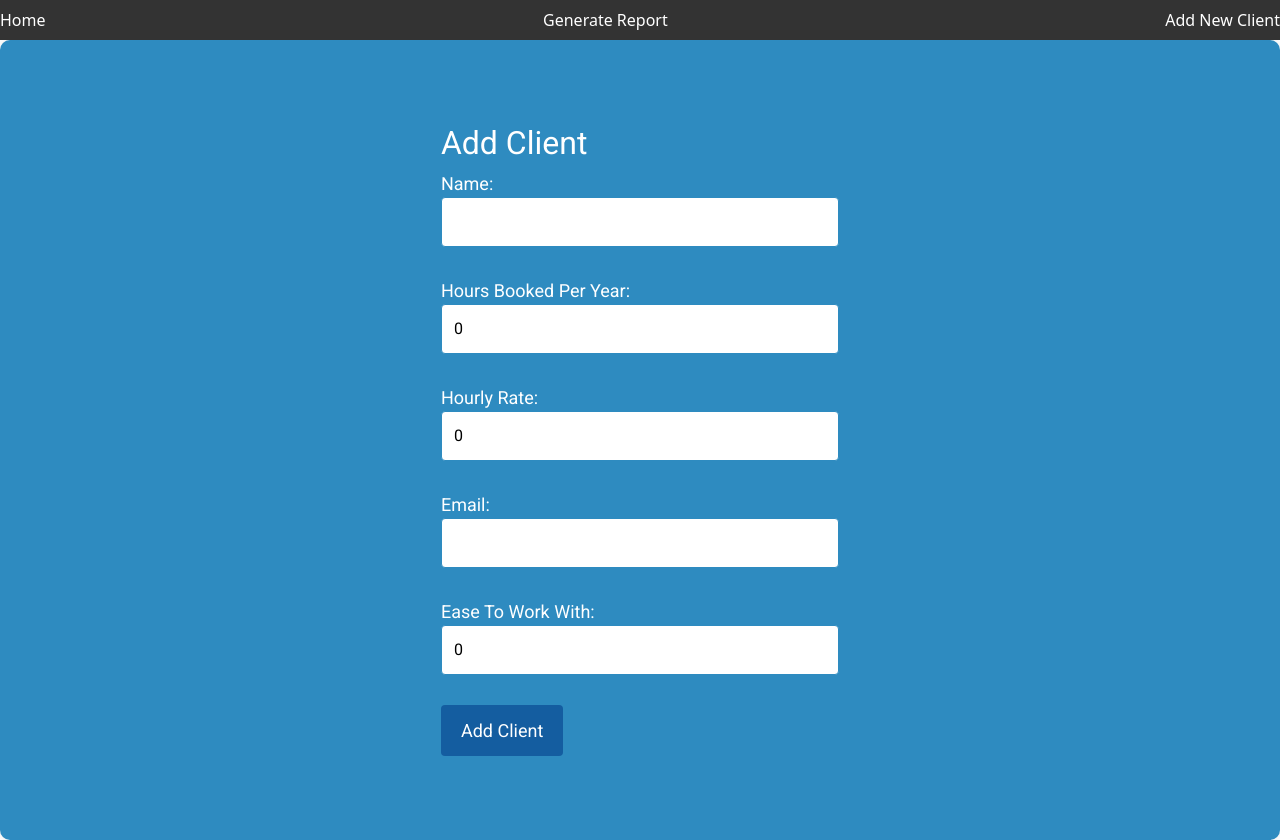
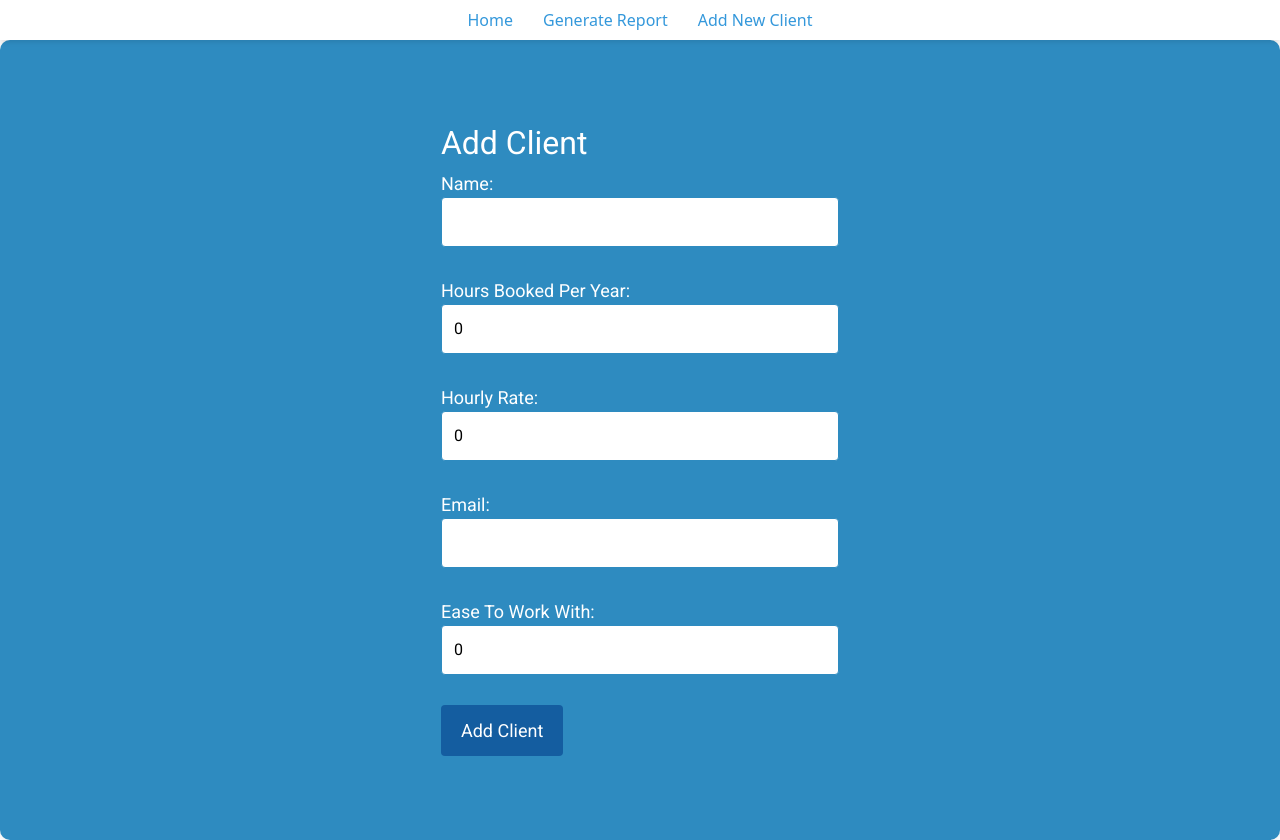
Before and after one commit to AveryCS/clientcal-react-app, a React (Vite) app: page /add-client in a window 1280 px wide. Built offline with nearby package versions, Linux system fonts and the light colour scheme.

Commit message:
NavBar in center, as desired

```diff
--- a/src/components/NavBar.css
+++ b/src/components/NavBar.css
@@ -1,18 +1,27 @@
 /* NavBar.css */
-
 .navbar {
     display: flex;
-    justify-content: space-around;
-    background-color: #333;
+    justify-content: center;
+    background-color: #ffffff;
     padding: 10px;
+    box-shadow: 0 2px 5px rgba(0, 0, 0, 0.1);
   }
 
   .navbar a {
-    color: white;
+    color: #3498db;
     text-decoration: none;
     font-size: 16px;
+    margin: 0 15px;
   }
 
   .navbar a:hover {
-    color: #ddd;
+    color: #3498db;
   }
+
+  /* Center the links within the navbar */
+  .navbar-links {
+    display: flex;
+    justify-content: center;
+    align-items: center;
+    width: 100%;
+  }
--- a/src/components/NavBar.tsx
+++ b/src/components/NavBar.tsx
@@ -6,9 +6,11 @@ import './NavBar.css'; // Import your CSS file
 const NavBar: React.FC = () => {
   return (
     <div className="navbar">
-      <Link to="/">Home</Link>
-      <Link to="/create-report">Generate Report</Link>
-      <Link to="/add-client">Add New Client</Link>
+      <div className="navbar-links">
+        <Link to="/">Home</Link>
+        <Link to="/create-report">Generate Report</Link>
+        <Link to="/add-client">Add New Client</Link>
+      </div>
     </div>
   );
 };
```
Also changed, not shown: src/components/AddClientView.tsx (+0 -156 lines).
